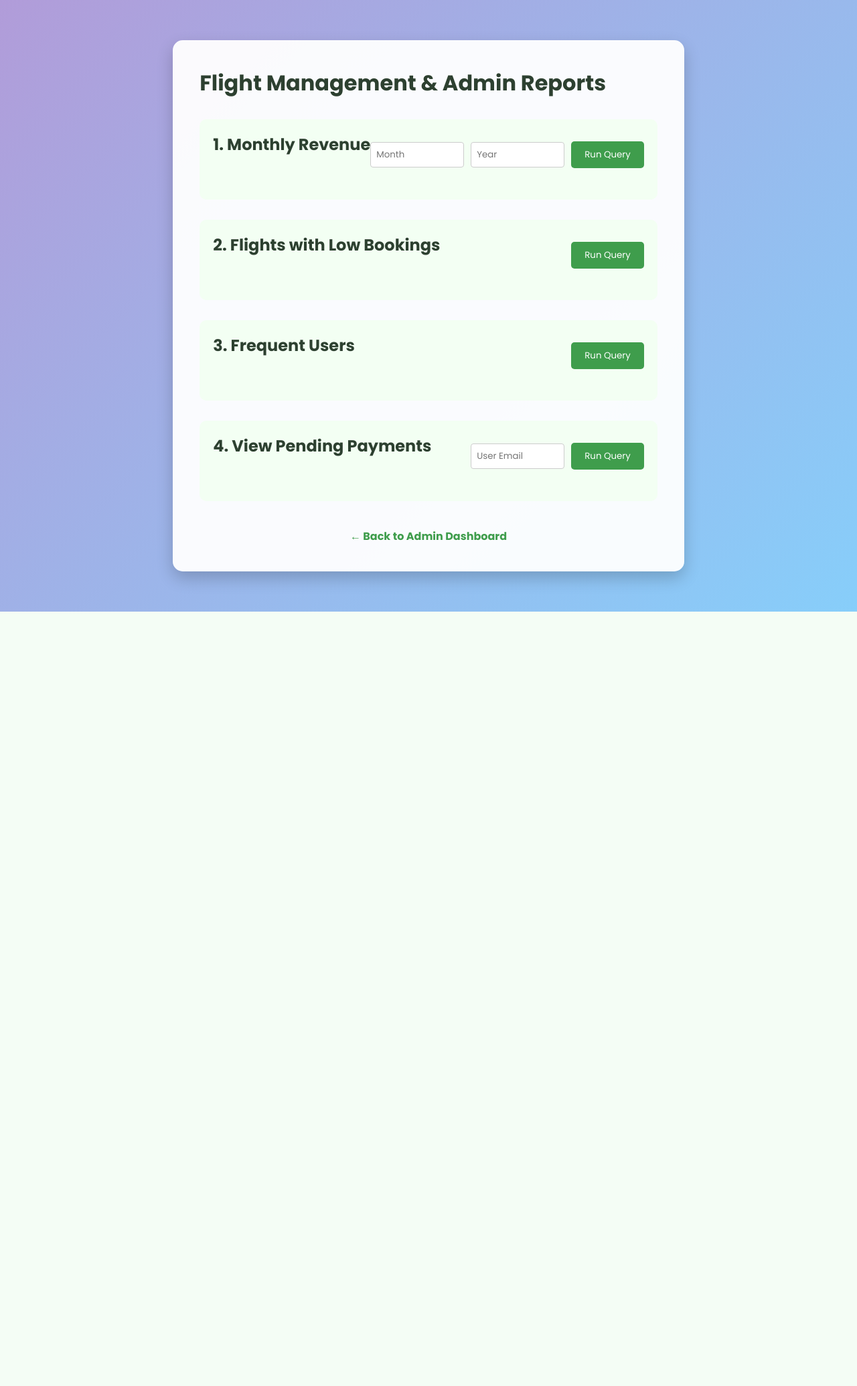
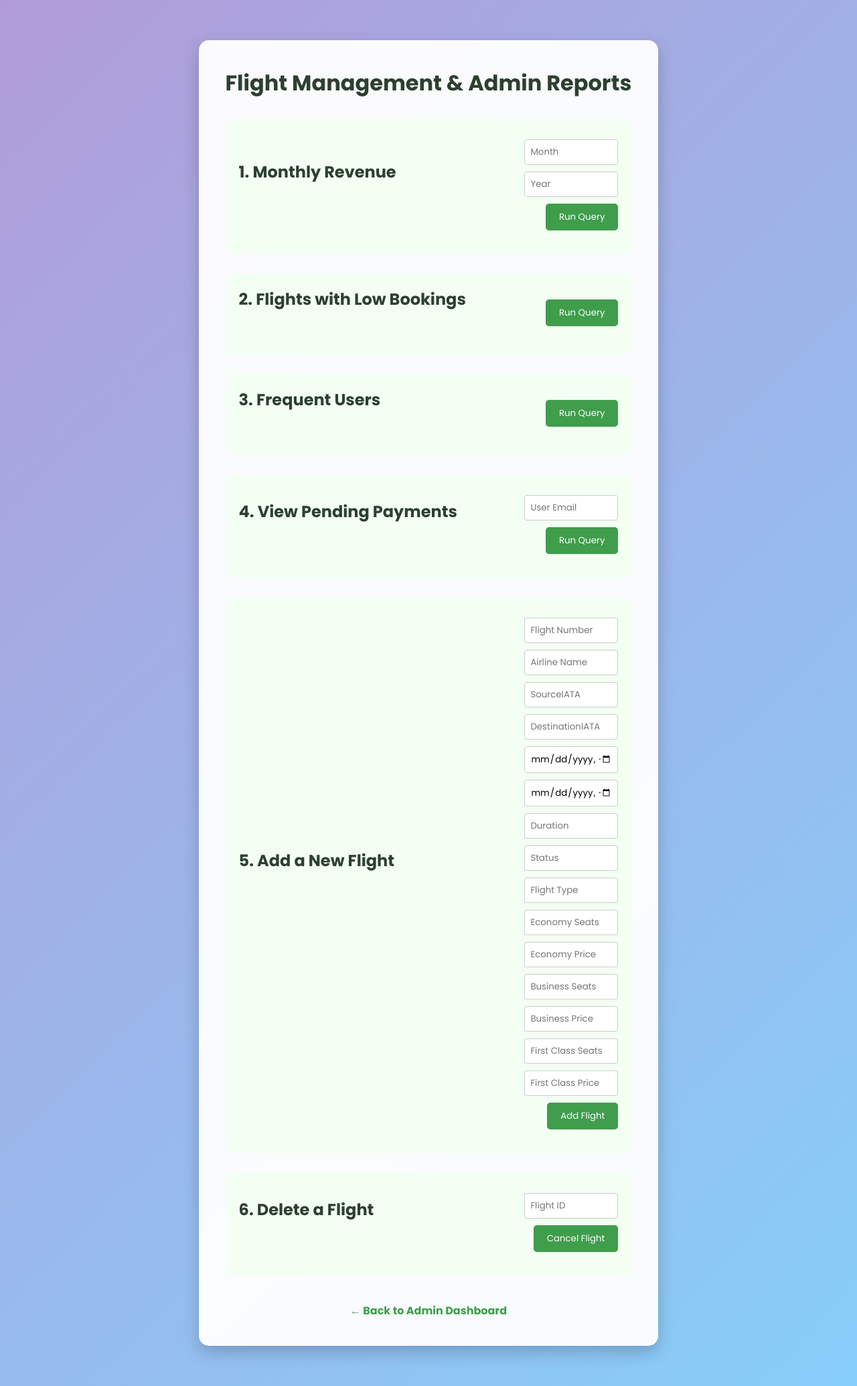
Before and after one commit to Jaitrika/Falcon_DBMS_project, a Flask app: page /manage-flights in a window 1280 px wide. Shown: the whole page at 67% size. Before the commit the page ends 913 px from the top, so only its background shows below. Run offline with Flask 3, Linux system fonts and the light colour scheme; the visitor is signed in with stand-in values (Sample User, id 1).

Commit message:
added admin actions

```diff
--- a/app.py
+++ b/app.py
@@ -246,12 +246,20 @@ def booking_details():
             if request_id:
                 try:
                     cursor.execute("""
-                        UPDATE SpecialRequests
-                        SET Status = 'Approved'
-                        WHERE RequestID = %s AND Status != 'Approved'
-                    """, (request_id,))
+                                            UPDATE SpecialRequests
+                                            SET Status = 'Approved'
+                                            WHERE RequestID = %s AND Status != 'Approved'
+                                        """, (request_id,))
                     conn.commit()
                     flash(f"Request ID {request_id} approved successfully.", "success")
+
+                    admin_id = session['admin_id']
+
+                    cursor.execute("""
+                                        INSERT INTO AdminActions (AdminID, ActionType, RequestID) VALUES (%s, %s, %s)""",
+                                   (admin_id, 'Approve Request', request_id))
+                    conn.commit()
+                    flash("Request approved.", "success")
                 except Exception as e:
                     print("Error approving request:", e)
                     flash("Failed to approve special request.", "error")
@@ -286,13 +294,14 @@ def account():
         flash("Unable to load account data.", "error")
         return render_template('account.html',user=None)
 
-@app.route('/manage-flights', methods=['GET'])
+@app.route('/manage-flights', methods=['GET', 'POST'])
 def manage_flights():
     if 'admin_id' not in session:
         flash("Access denied. Please log in as admin.", "error")
         return redirect(url_for('admin_login'))
 
-    action = request.args.get('action')
+    action = request.form.get('action') if request.method == 'POST' else request.args.get('action')
+
     cursor = conn.cursor(dictionary=True)
 
     # Default values for parameters
@@ -307,7 +316,80 @@ def manage_flights():
     payments = []
 
     try:
-        if action == 'monthly_revenue':
+        print("hi")
+        if request.method == 'POST' and action == 'add_flight':
+            print("hihi")
+            flight_number = request.form['flight_number']
+            airline_name = request.form['airline_name']
+            source = request.form['source']
+            destination = request.form['destination']
+            departure_time = request.form['departure_time']
+            arrival_time = request.form['arrival_time']
+            duration = request.form['duration']
+            status = request.form['status']
+            flight_type = request.form['flight_type']
+
+            cursor.execute("""
+                INSERT INTO Flight (AirlineName,FlightNumber, SourceIATA, DestinationIATA, DepartureTime, ArrivalTime,Duration,Status,FlightType)
+                VALUES (%s, %s, %s, %s, %s, %s, %s, %s, %s)
+            """, (airline_name, flight_number, source, destination, departure_time, arrival_time, duration, status,
+                  flight_type))
+            conn.commit()
+
+            flight_id = cursor.lastrowid
+
+            economy_seats = int(request.form['economy_seats'])
+            economy_price = float(request.form['economy_price'])
+
+            business_seats = int(request.form['business_seats'])
+            business_price = float(request.form['business_price'])
+
+            first_class_seats = int(request.form.get('first_class_seats'))
+            first_class_price = float(request.form.get('first_class_price'))
+
+            cursor.execute("""
+                INSERT INTO FlightClass (FlightID, ClassType, TotalSeats, AvailableSeats, PricePerSeat)
+                VALUES (%s, %s, %s, %s, %s)
+            """, (flight_id, 'Economy', economy_seats, economy_seats, economy_price))
+
+            if business_seats > 0:
+                cursor.execute("""
+                    INSERT INTO FlightClass (FlightID, ClassType, TotalSeats, AvailableSeats, PricePerSeat)
+                    VALUES (%s, %s, %s, %s, %s)
+                """, (flight_id, 'Business', business_seats, business_seats, business_price))
+
+            if first_class_seats > 0:
+                cursor.execute("""
+                    INSERT INTO FlightClass (FlightID, ClassType, TotalSeats, AvailableSeats, PricePerSeat)
+                    VALUES (%s, %s, %s, %s, %s)
+                """, (flight_id, 'First Class', first_class_seats, first_class_seats, first_class_price))
+
+            conn.commit()
+
+            # Log admin action
+            admin_id = session['admin_id']
+            cursor.execute("""
+            INSERT INTO AdminActions (AdminID, ActionType, FlightID)
+            VALUES (%s, %s, %s)""", (admin_id, 'Add Flight', flight_id))
+            conn.commit()
+            print("hihihi")
+            flash("Flight added successfully!", "success")
+
+        elif request.method == 'POST' and action == 'delete_flight':
+            flight_id = request.form.get('flight_id')
+            cursor.execute("UPDATE Flight SET Status = %s WHERE FlightID = %s", ('Canceled', flight_id))
+            conn.commit()
+            admin_id = session['admin_id']
+            cursor.execute("""
+            INSERT INTO AdminActions (AdminID, ActionType, FlightID)
+            VALUES (%s, %s, %s)
+            """, (admin_id, 'Delete Flight', flight_id))
+            conn.commit()
+            print("hihihidel")
+            flash("Flight deleted successfully!", "success")
+
+
+        elif action == 'monthly_revenue':
             cursor.execute("""
                 SELECT SUM(P.AmountPaid) AS TotalRevenue
                 FROM Payments P
--- a/templates/flight_management.html
+++ b/templates/flight_management.html
@@ -43,12 +43,14 @@
 
         .query-form {
             display: flex;
+            flex-direction: column;
             gap: 10px;
-            align-items: center;
+            margin-top: 10px;
+            align-items: flex-end;
         }
 
         input[type="number"],
-        input[type="email"] {
+        input[type="email"],input[type="text"],input[type="datetime-local"] {
             padding: 8px;
             width: 140px;
             border: 1px solid #ccc;
@@ -240,6 +242,52 @@
             {% endif %}
         </div>
 
+        <!-- Query 5: Add a New Flight -->
+        <div class="query-section">
+            <div class="query-header">
+                <h2>5. Add a New Flight</h2>
+                <form class="query-form" method="POST" action="/manage-flights">
+                    <input type="hidden" name="action" value="add_flight">
+                    <div><input type="text" name="flight_number" placeholder="Flight Number" required></div>
+                    <div><input type="text" name="airline_name" placeholder="Airline Name" required></div>
+                    <div><input type="text" name="source" placeholder="SourceIATA" required></div>
+                    <div><input type="text" name="destination" placeholder="DestinationIATA" required></div>
+                    <div><input type="datetime-local" name="departure_time" placeholder="Departure Date" required></div>
+                    <div><input type="datetime-local" name="arrival_time" placeholder="Arrival Date" required></div>
+                    <div><input type="text" name="duration" placeholder="Duration" required></div>
+                    <div><input type="text" name="status" placeholder="Status" required></div>
+                    <div><input type="text" name="flight_type" placeholder="Flight Type" required></div>
+                    <!-- Economy -->
+                    <div><input type="number" name="economy_seats" placeholder="Economy Seats" required></div>
+                    <div><input type="number" step="0.01" name="economy_price" placeholder="Economy Price" required></div>
+
+                    <!-- Business -->
+                    <div><input type="number" name="business_seats" placeholder="Business Seats" required></div>
+                    <div><input type="number" step="0.01" name="business_price" placeholder="Business Price" required></div>
+
+                    <!-- First Class -->
+                    <div><input type="number" name="first_class_seats" placeholder="First Class Seats" required></div>
+                    <div><input type="number" step="0.01" name="first_class_price" placeholder="First Class Price" required></div>
+
+
+                    <div><button type="submit">Add Flight</button></div>
+                </form>
+            </div>
+        </div>
+
+        <!-- Query 6: Delete a Flight -->
+        <div class="query-section">
+            <div class="query-header">
+                <h2>6. Delete a Flight</h2>
+                <form class="query-form" method="POST" action="/manage-flights" onsubmit="return confirm('Are you sure you want to cancel this flight?');">
+                    <input type="hidden" name="action" value="delete_flight">
+                    <input type="number" name="flight_id" placeholder="Flight ID" required>
+                    <button type="submit" class="delete-button">Cancel Flight</button>
+                </form>
+            </div>
+        </div>
+
+
         <div class="back-link">
             <a href="/admin-home">← Back to Admin Dashboard</a>
         </div>
```
